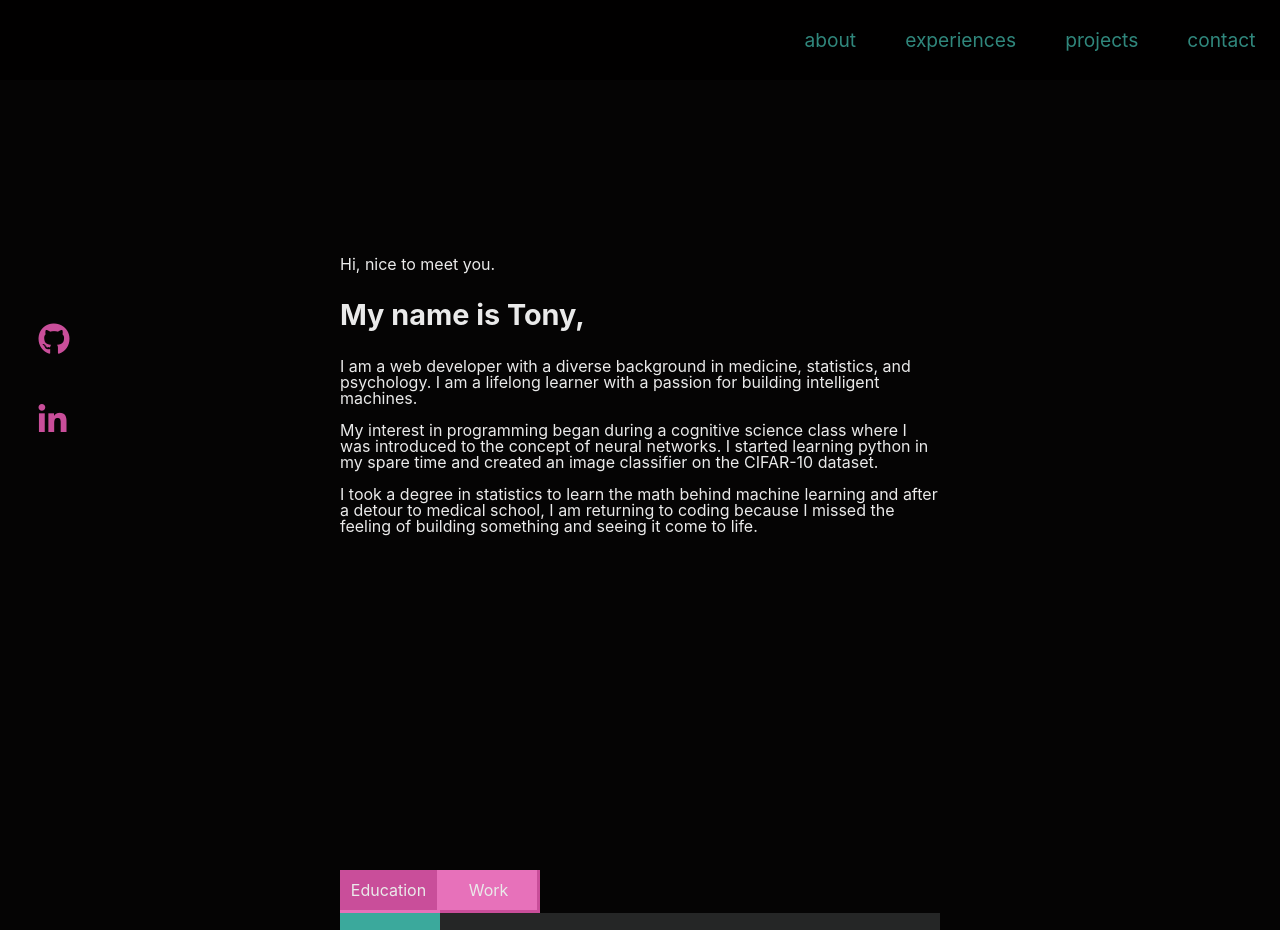
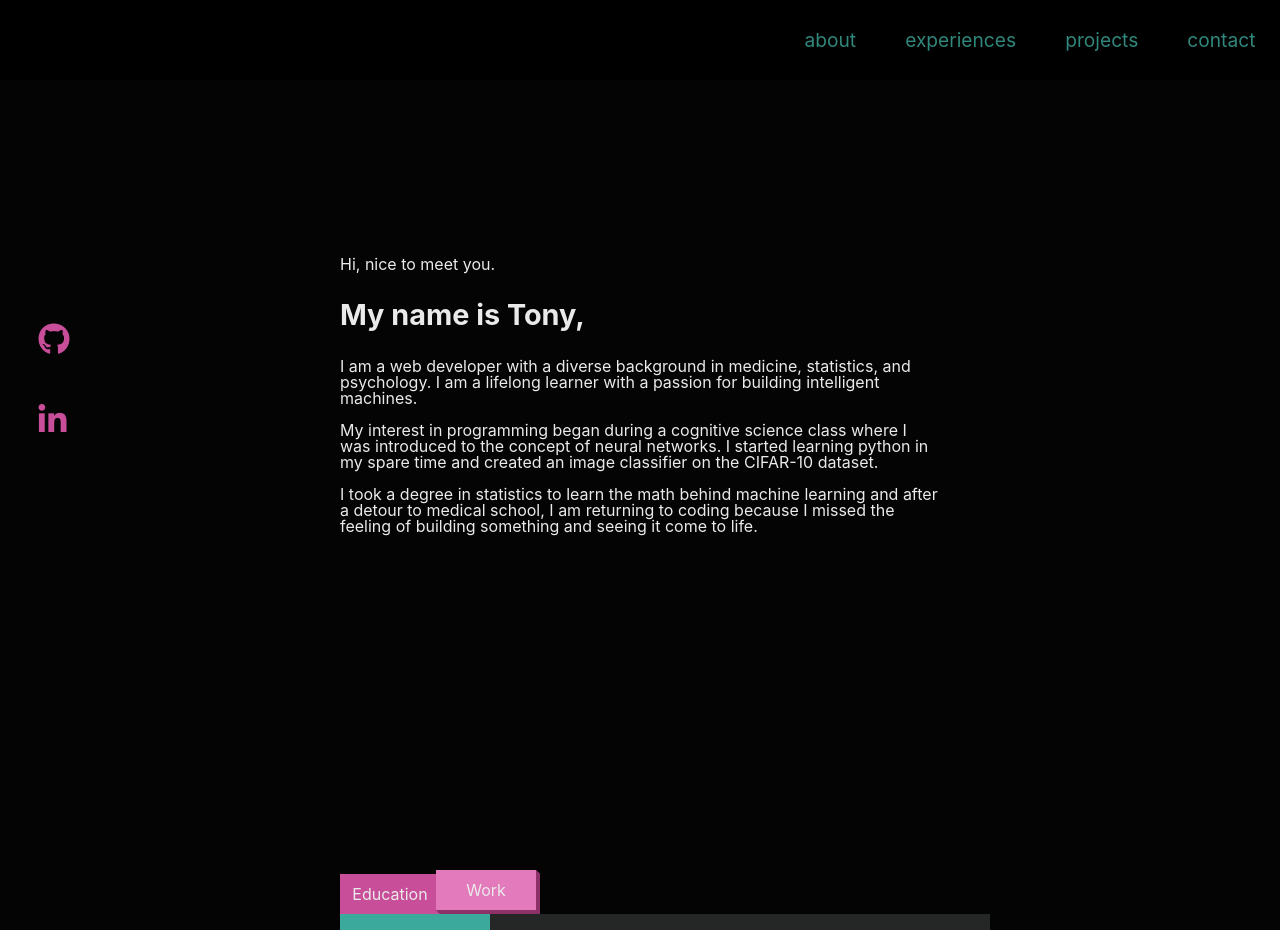
Before and after one commit to TonyHFu/portfolio-website, a React (Create React App) app: page / in a window 1280 px wide. Shown: the top 930 px of the page. Built offline with nearby package versions, Linux system fonts and the light colour scheme.

Commit message:
makes experiences button 3d

```diff
--- a/src/Components/ExperiencesNav.jsx
+++ b/src/Components/ExperiencesNav.jsx
@@ -6,13 +6,17 @@ export default function ExperiencesNav(props) {
 	return (
 		<div id="experiences-nav">
 			<button
-				className={classNames({ selected: experienceType === "education" })}
+				className={classNames("experience-type-button", {
+					selected: experienceType === "education",
+				})}
 				onClick={handleClickEducation}
 			>
 				Education
 			</button>
 			<button
-				className={classNames({ selected: experienceType === "work" })}
+				className={classNames("experience-type-button", {
+					selected: experienceType === "work",
+				})}
 				onClick={handleClickWork}
 			>
 				Work
--- a/src/Components/styles/Contact.scss
+++ b/src/Components/styles/Contact.scss
@@ -42,7 +42,6 @@ form button {
 	}
 
 	&::before {
-		transition: all 0.15s linear 0s;
 		content: "";
 		position: absolute;
 		top: 1px;
@@ -55,7 +54,6 @@ form button {
 	}
 
 	&::after {
-		transition: all 0.15s linear 0s;
 		content: "";
 		position: absolute;
 		bottom: -3px;
@@ -87,16 +85,6 @@ textarea {
 	}
 }
 
-// input::after {
-// 	content: "hello";
-// 	position: absolute;
-// 	left: 200px;
-// 	width: 100px;
-// 	height: 100px;
-// 	background-color: blue;
-// 	color: red;
-// }
-
 #contact-sent {
 	text-align: center;
 }
@@ -105,13 +93,3 @@ label {
 	padding-top: 5px;
 	padding-bottom: 5px;
 }
-
-// button::after {
-// 	content: "hello";
-// 	position: absolute;
-// 	left: 200px;
-// 	width: 100px;
-// 	height: 100px;
-// 	background-color: blue;
-// 	color: red;
-// }
--- a/src/Components/styles/Experiences.scss
+++ b/src/Components/styles/Experiences.scss
@@ -17,4 +17,5 @@ p {
 	display: flex;
 	flex-direction: row;
 	height: 50vh;
+	padding-top: 4px;
 }
--- a/src/Components/styles/ExperiencesLeftNav.scss
+++ b/src/Components/styles/ExperiencesLeftNav.scss
@@ -5,7 +5,7 @@
 	flex-direction: column;
 	background-color: rgb(53, 54, 59);
 	button {
-		width: 100px;
+		width: 150px;
 		height: 50px;
 		background-color: variables.$dark-green;
 
--- a/src/Components/styles/ExperiencesNav.scss
+++ b/src/Components/styles/ExperiencesNav.scss
@@ -1,21 +1,86 @@
 @use "variables";
 
 #experiences-nav {
-	button {
-		background-color: #e771ba;
-		border-bottom: 3px solid variables.$purple;
-		border-right: 3px solid variables.$purple;
+	position: relative;
+	left: -4px;
+	.experience-type-button {
+		background-color: #e37abb;
+		box-shadow: 4px 4px 0px 0px #8d3169;
+		position: relative;
 		padding: 10px;
 		width: 100px;
+
+		&::before {
+			content: "";
+			position: absolute;
+			top: 1px;
+			right: -3px;
+			width: 6px;
+			height: 6px;
+			background-color: #8d3169;
+			transform: rotate(45deg);
+			z-index: -1;
+		}
+
+		&::after {
+			content: "";
+			position: absolute;
+			bottom: -3px;
+			left: 1px;
+			width: 6px;
+			height: 6px;
+			background-color: #8d3169;
+			transform: rotate(45deg);
+			z-index: -1;
+		}
+
 		&:hover {
 			background-color: variables.$purple;
-			border-bottom: 3px solid #e771ba;
-			border-right: 3px solid #e771ba;
+			// border-bottom: 3px solid #e771ba;
+			// border-right: 3px solid #e771ba;
 		}
 	}
-	.selected {
+
+	.experience-type-button.selected {
 		background-color: variables.$purple;
-		border-bottom: 3px solid #e771ba;
-		border-right: 3px solid #e771ba;
+		// box-shadow: -4px -4px 0px 0px #ba759f;
+		box-shadow: none;
+		position: relative;
+		left: 4px;
+		top: 4px;
+		padding: 10px;
+		width: 100px;
+		z-index: -2;
+
+		&::before {
+			display: none;
+		}
+
+		&::after {
+			display: none;
+		}
+		// &::before {
+		// 	content: "";
+		// 	position: absolute;
+		// 	top: -3px;
+		// 	right: 1px;
+		// 	width: 6px;
+		// 	height: 6px;
+		// 	background-color: #ba759f;
+		// 	transform: rotate(45deg);
+		// 	z-index: -1;
+		// }
+
+		// &::after {
+		// 	content: "";
+		// 	position: absolute;
+		// 	bottom: 1px;
+		// 	left: -3px;
+		// 	width: 6px;
+		// 	height: 6px;
+		// 	background-color: #ba759f;
+		// 	transform: rotate(45deg);
+		// 	z-index: -1;
+		// }
 	}
 }
--- a/src/Components/styles/Navbar.scss
+++ b/src/Components/styles/Navbar.scss
@@ -11,4 +11,5 @@
 	justify-content: flex-end;
 	background-color: black;
 	opacity: 80%;
+	z-index: 1;
 }
```
